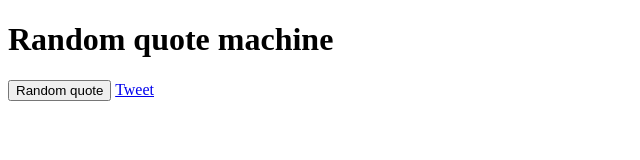
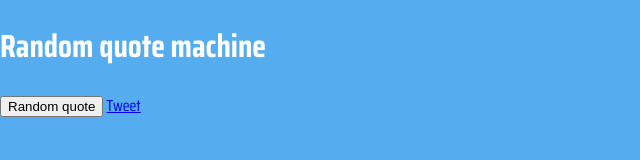
Before and after one commit to dave8git/promisesAjax-Api, a plain HTML site: page index.html in a window 1280 px wide. Shown: the whole page, without its empty margins (0-640 px from the left). Drawn offline with Linux system fonts and the light colour scheme.

Commit message:
add some styles

```diff
--- a/index.html
+++ b/index.html
@@ -5,6 +5,8 @@
     <meta name="viewport" content="width=device-width, initial-scale=1.0">
     <meta http-equiv="X-UA-Compatible" content="ie=edge">
     <title>Promises</title>
+    <link href="https://fonts.googleapis.com/css?family=Saira+Condensed:400,700|Saira:300,400&display=swap&subset=latin-ext" rel="stylesheet">
+    <link rel="stylesheet" href="style.css">
 </head>
 <body>
     <main>
--- a/style.css
+++ b/style.css
@@ -0,0 +1,6 @@
+body {
+    background-color: #55ACEE;
+    color: #fff;
+    font-family: 'Saira Condensed', sans-serif;
+    margin: 0 auto;
+}
```
